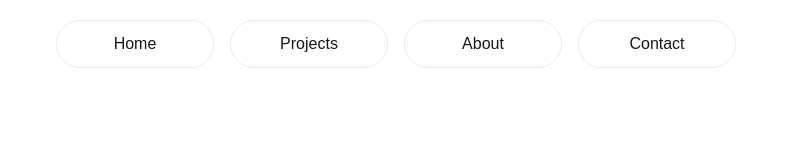
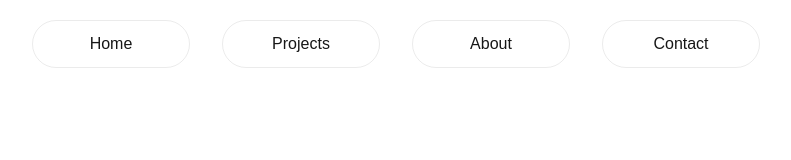
Before and after one commit to Buildeployship/Nextjs_Buildeployship, a Next.js app: page / in a window 1280 px wide. Shown: the top 160 px of the page, without its empty margins (244-1035 px from the left). Built offline with nearby package versions, Linux system fonts and the light colour scheme.

Commit message:
navbar light and dark mode

```diff
--- a/src/ui/Navbar.js
+++ b/src/ui/Navbar.js
@@ -6,7 +6,7 @@ import Link from 'next/link'
 export default function Navbar() {
   return (
     <div>
-        <nav className="container mx-auto flex justify-center items-center top-0 p-5 min-w-full fixed gap-4 flex-col sm:flex-row bg-white">
+        <nav className="container mx-auto flex justify-center items-center top-0 p-5 min-w-full fixed gap-4 flex-col sm:flex-row sm:gap-8 bg-white/90 dark:bg-black/90 backdrop-blur-md z-50">
 
         {/* Home Link */}
           <Link href="/" className="rounded-full border border-solid border-black/[.08] dark:border-white/[.145] transition-colors flex items-center justify-center hover:bg-[#f2f2f2] dark:hover:bg-[#1a1a1a] hover:border-transparent font-medium text-sm sm:text-base h-10 sm:h-12 px-4 sm:px-5 w-full sm:w-auto md:w-[158px]"
```
